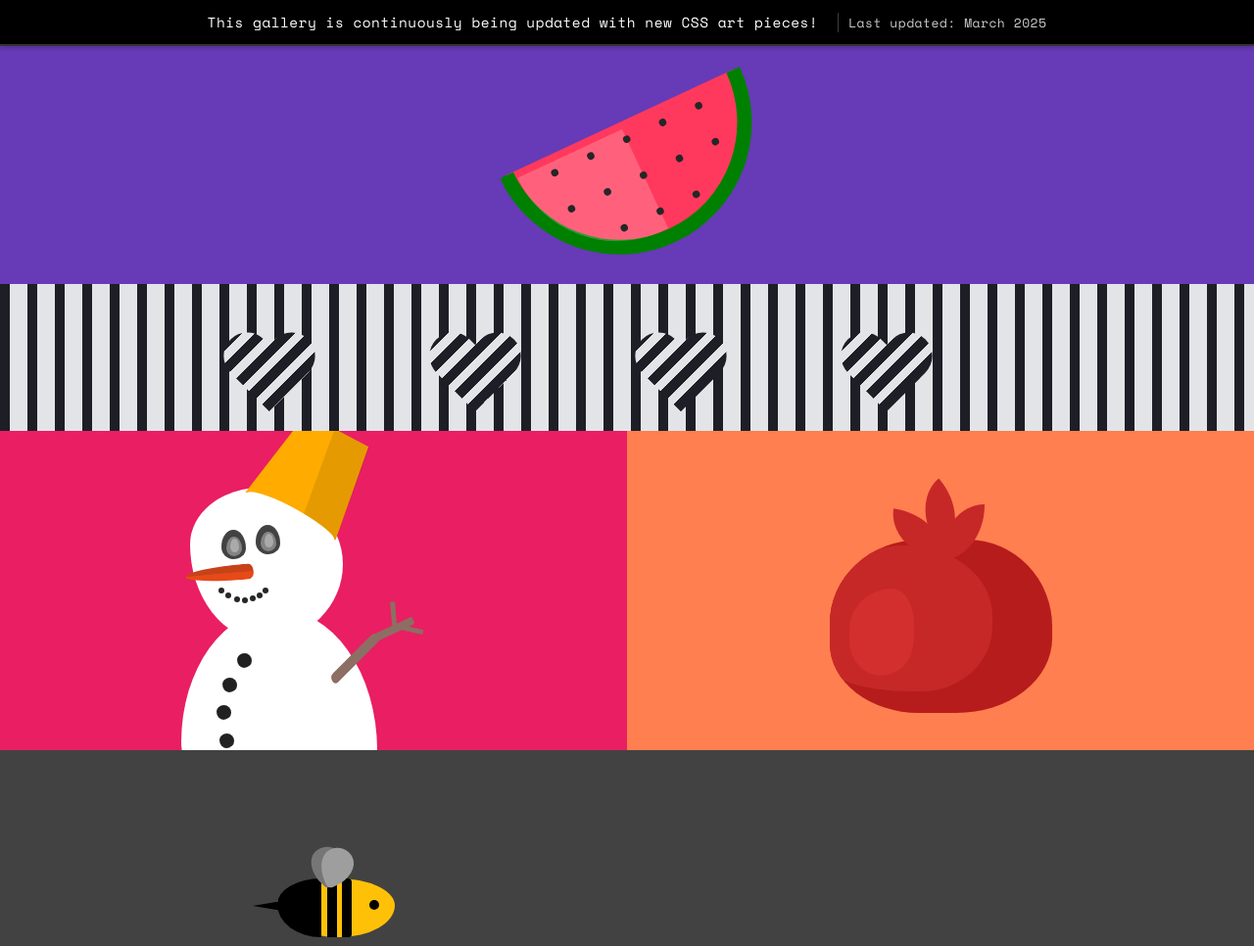
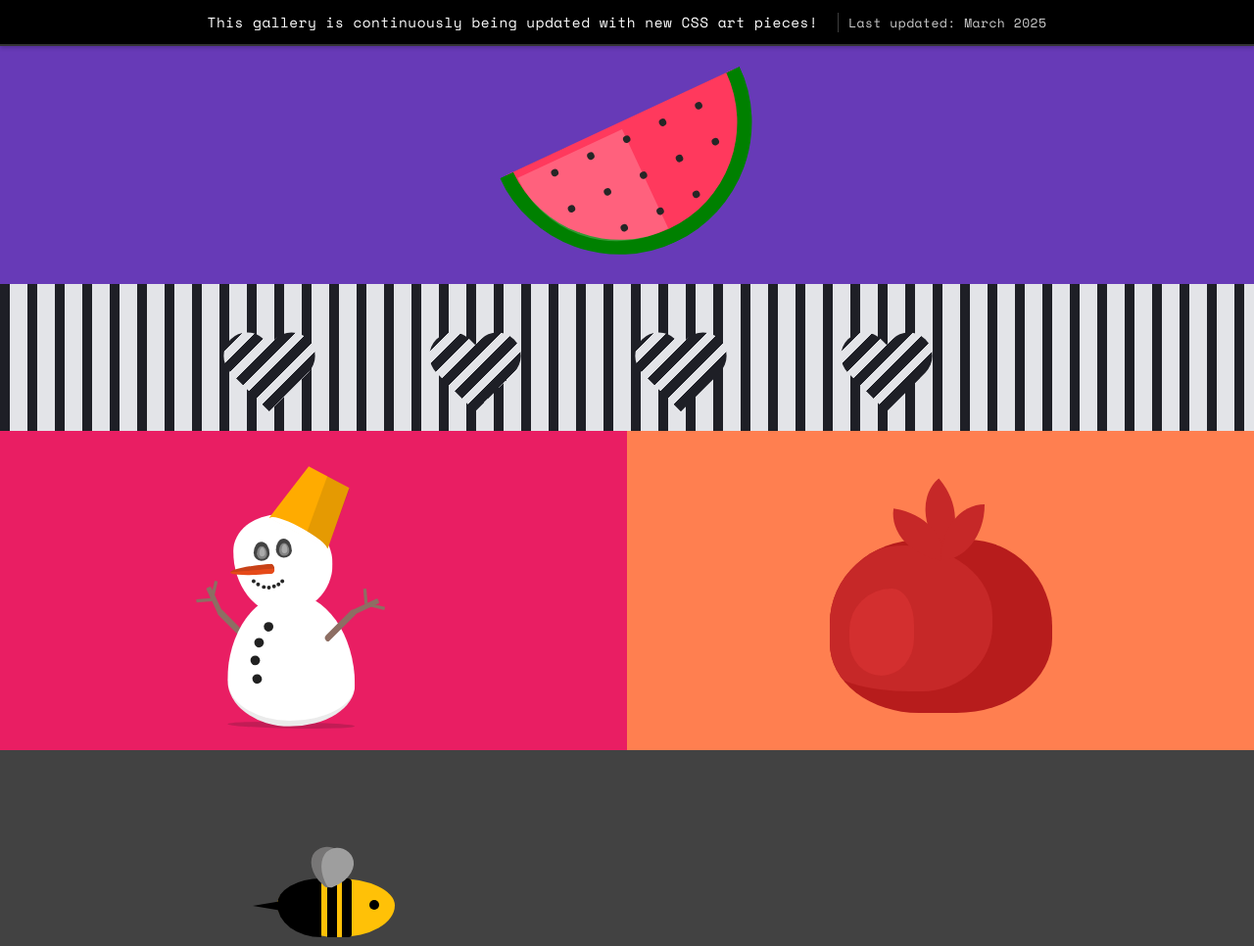
Before and after one commit to PariaSabet/cssArts, a plain HTML site: page index.html in a window 1280 px wide. Shown: the top 966 px of the page at 98% size. Drawn offline with nearby package versions, Linux system fonts and the light colour scheme.

Commit message:
transform of snowman

```diff
--- a/snowman.css
+++ b/snowman.css
@@ -9,6 +9,7 @@ body{
   transform-origin: center center;
   justify-content: center;
   margin-top: -54px;
+  transform: scale(0.65);
 }
 .snowman-hat{
     border-bottom: 100px solid #FFAB00;
```
